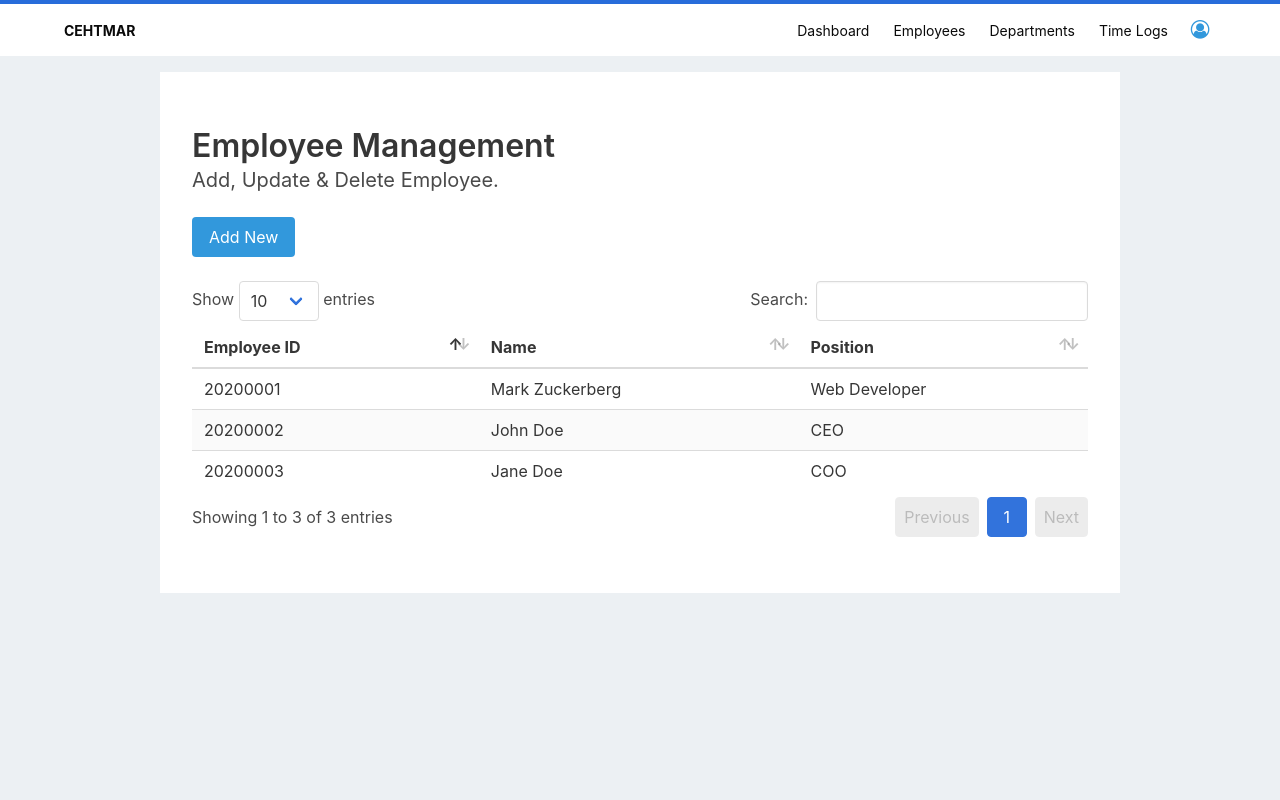
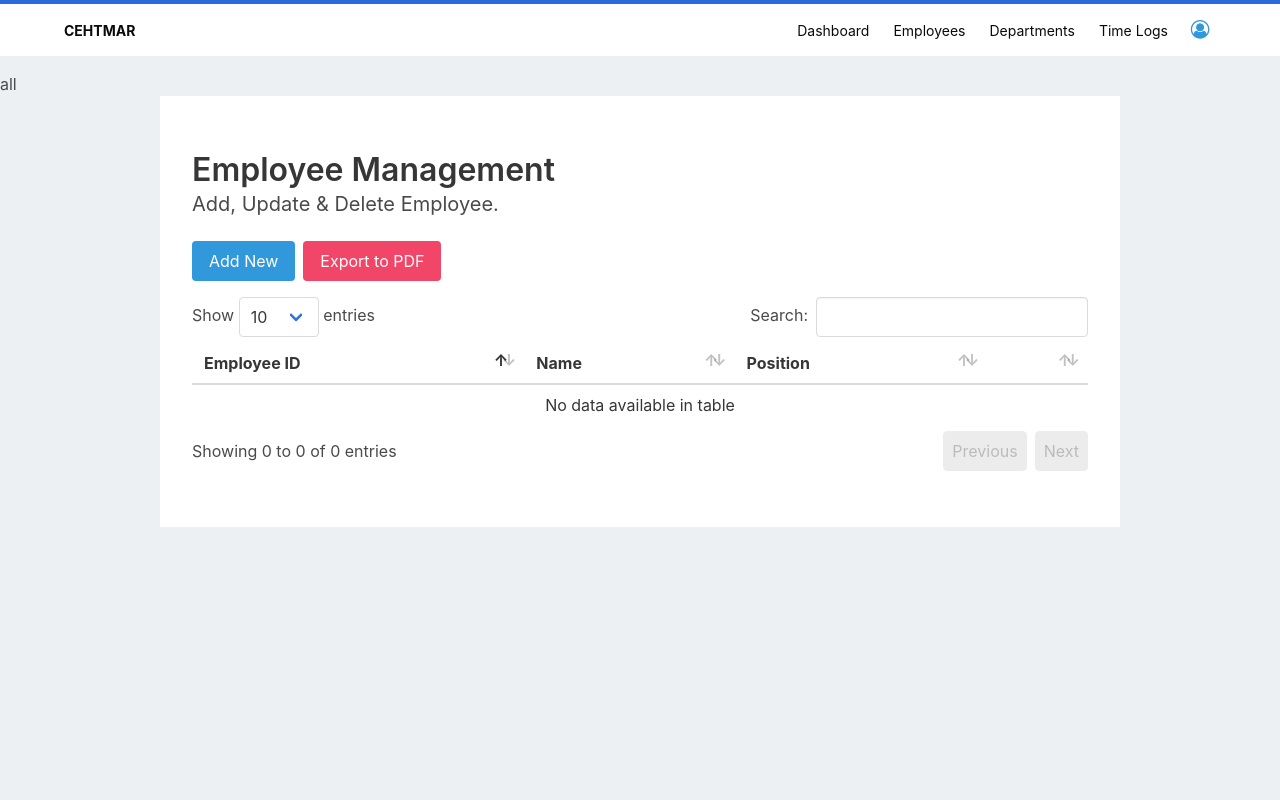
Before and after one commit to arjaykun/cehtam, a PHP site: page /dashboard/employees/ in a window 1280 px wide. Run offline with PHP 8.4, Linux system fonts and the light colour scheme; the visitor is signed in with stand-in values (Sample User, id 1); tables that the repository leaves empty or names only in its code hold one stand-in row (values such as "Sample post").

Commit message:
Added get employees

```diff
--- a/dashboard/employees/index.php
+++ b/dashboard/employees/index.php
@@ -2,6 +2,23 @@
 	$additional_styles = '<link href="../../assets/vendor/datatables/dataTables.bulma.min.css" rel="stylesheet">';
 
 	include '../../includes/layouts/header.php';
+
+	include '../../includes/loadclasses.php';
+
+	$employee = new Employee;
+	$employees = $employee->get();
+
+	switch ($_SERVER['REQUEST_URI']) {
+		case '/dashboard/employees/':
+			echo "all";
+			break;
+		case (preg_match('/^\/dashboard\/employees\/[0-9]+$/', $_SERVER['REQUEST_URI']) ? true: false) :
+			echo "specific";
+			break;
+		default:
+			header("Location: /404.html");
+			break;
+	}
 ?>
 
 <div class="container is-max-desktop p-2 has-background-white">
@@ -10,7 +27,10 @@
 		<h1 class="title">Employee Management</h1>
 		<h3 class="subtitle">Add, Update & Delete Employee.</h3>
 
-		<button class="button is-outlines is-info mb-4">Add New</button>
+		<div class="buttons">
+			<button class="button is-outlines is-info mb-4">Add New</button>
+			<button class="button is-outlines is-danger mb-4">Export to PDF</button>
+		</div>
 	</section>
 
 	<section class="section pt-1">
@@ -20,24 +40,22 @@
 					<th>Employee ID</th>
 					<th>Name</th>
 					<th>Position</th>
+					<th></th>
 				</tr>
 			</thead>
 			<tbody>
-				<tr>
-					<td>20200002</td>
-					<td>John Doe</td>
-					<td>CEO</td>
-				</tr>
-				<tr>
-					<td>20200003</td>
-					<td>Jane Doe</td>
-					<td>COO</td>
-				</tr>
-				<tr>
-					<td>20200001</td>
-					<td>Mark Zuckerberg</td>
-					<td>Web Developer</td>
-				</tr>
+				<?php foreach($employees as $emp): ?>
+					<tr>
+						<td><?php echo $emp->emp_id ?></td>
+						<td><?php echo $emp->name ?></td>
+						<td><?php echo $emp->job_title ?></td>
+						<td>
+							<a href="/dashboard/employees/<?php echo $emp->id ?>">
+								<i class="icon has-text-info-dark fa fa-chevron-circle-right fa-lg"></i>
+							</a>
+						</td>
+					</tr>
+				<?php endforeach; ?>
 			</tbody>
 		</table>
 	</section>
--- a/includes/classes/Account.php
+++ b/includes/classes/Account.php
@@ -15,7 +15,11 @@ class Account {
 		$sql = "SELECT * FROM users";
 
 		if($field!= '')
-			$sql.= " WHERE username = :field or email = :field";
+			$sql.= " WHERE username = :field or email = :field and";
+		else
+			$sql.= "WHERE ";
+
+		$sql = "status=1";
 
 		return $this->db->query($sql, Database::FETCH_ALL, [':field' => $field]);
 	}
--- a/includes/classes/Database.php
+++ b/includes/classes/Database.php
@@ -28,6 +28,7 @@ class Database {
 		foreach ($values as $key => $value) {
 			$stmt->bindValue($key, $value); // ex: $stmt->bindValue(':username', $username)
 		}
+
 		$result = $stmt->execute();
 
 		if ($mode != self::FETCH_SINGLE && $mode != self::FETCH_ALL && $mode != self::EXECUTE ) {
--- /dev/null
+++ b/includes/classes/Employee.php
@@ -0,0 +1,42 @@
+<?php
+
+require_once 'Database.php';
+
+class Employee {
+	private $db;
+
+	public function __construct() {
+		$this->db = new Database;
+	}
+
+	public function get($filter = null) {
+		$sql = "SELECT * FROM employees ";
+		$values = [];
+		if($filter != null){
+			$sql.= "WHERE ";
+			foreach ($filter as $key => $value) {
+				$sql.= $key." = :".$key." and ";
+				$values[":".$key] = $value;
+			}
+			// $sql.= "WHERE emp_id = :emp_id and ";
+		}
+		else
+			$sql.= "WHERE ";
+		$sql .= "status=1";
+
+		return $this->db->query($sql, Database::FETCH_ALL, $values);
+	}
+
+	public function insert() {
+
+	}
+
+	public function update() {
+
+	}
+
+	public function delete() {
+
+	}
+
+}
```
Also changed, not shown: 404.html (added, +13 -0 lines), includes/classes/Department.php (added), includes/classes/TimeLog.php (added).
